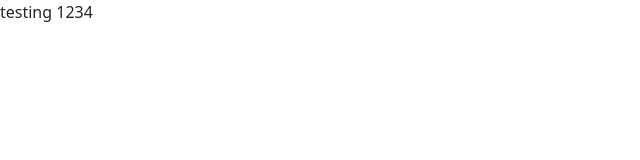
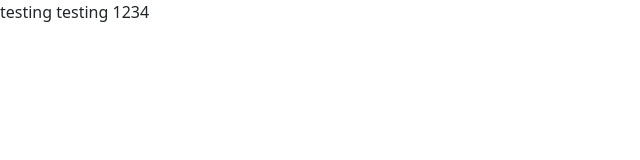
Before and after one commit to arcmav3/bampa, a plain HTML site: page index.html in a window 1280 px wide. Shown: the full height of the page, 0-640 px from the left. Drawn offline with nearby package versions, Linux system fonts and the light colour scheme.

Commit message:
Update index.html

```diff
--- a/index.html
+++ b/index.html
@@ -14,6 +14,6 @@
 
 	</head>
 	<body>
-		testing 1234
+		testing testing 1234
 	</body>
 </html>
```
